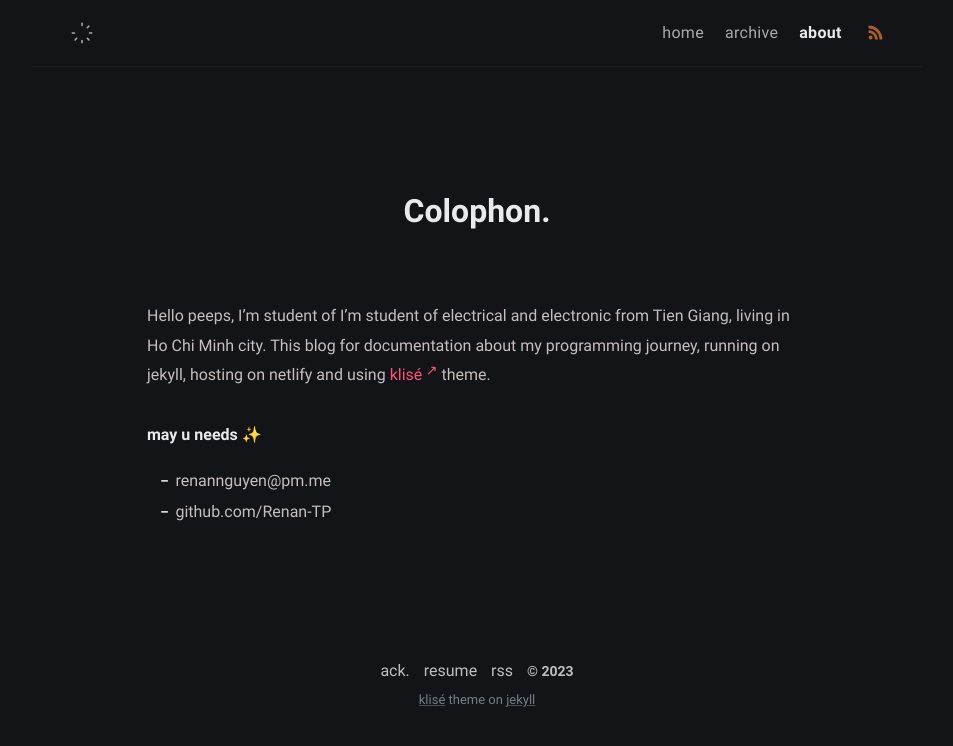
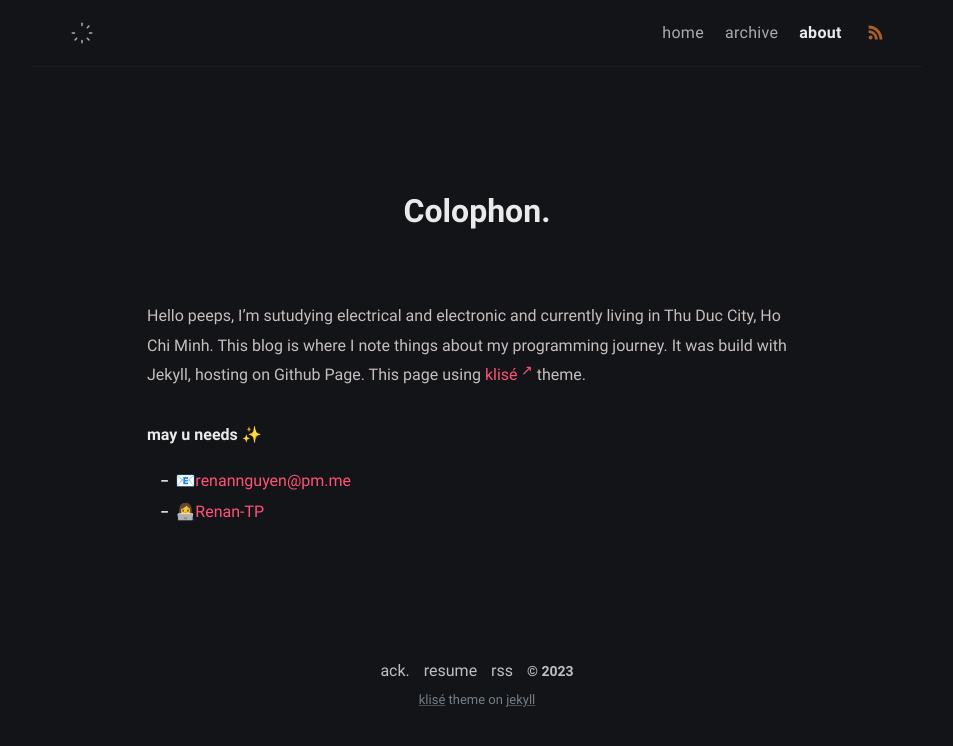
Before and after one commit to Renan-TP/resume-page, a Jekyll site: the page built from about.md, in a window 1280 px wide. Shown: the top 746 px of the page, without its empty margins (163-1116 px from the left). Built offline with Jekyll 4.4.1, drawn with Linux system fonts in a browser that asks for light colours.

Commit message:
Fix about page, add link to Email and Github.

```diff
--- a/about.md
+++ b/about.md
@@ -6,9 +6,9 @@ excerpt: Hello peeps, I'm student of I'm student of electrical and electronic fr
 comments: false
 ---
 
-Hello peeps, I'm student of I'm student of electrical and electronic from Tien Giang, living in Ho Chi Minh city. This blog for documentation about my programming journey, running on jekyll, hosting on netlify and using <a href="https://github.com/piharpi/jekyll-klise" target="_blank" rel="noopener">klisé</a> theme.
+Hello peeps, I'm sutudying electrical and electronic and currently living in Thu Duc City, Ho Chi Minh. This blog is where I note things about my programming journey. It was build with Jekyll, hosting on Github Page. This page using <a href="https://github.com/piharpi/jekyll-klise" target="_blank" rel="noopener">klisé</a> theme.
 
 **may u needs ✨**
 
-- {{ site.author.email }}
-- github.com/{{ site.author.github }}
+- [📧{{ site.author.email }}](mailto: {{ site.author.email }})
+- [👩‍💻{{ site.author.github }}](https://github.com/Renan-TP)
```
